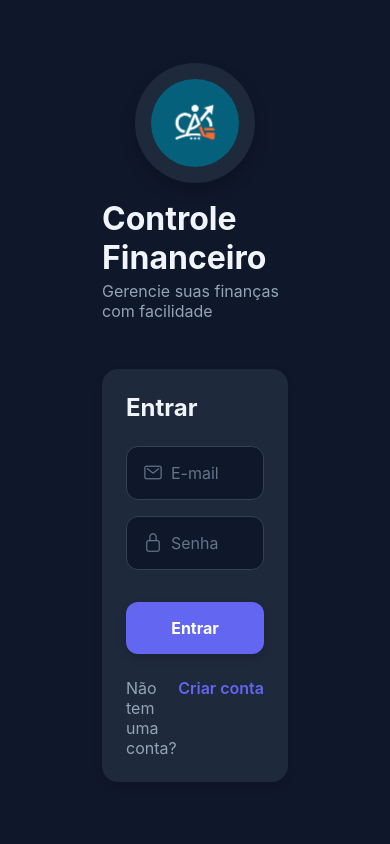
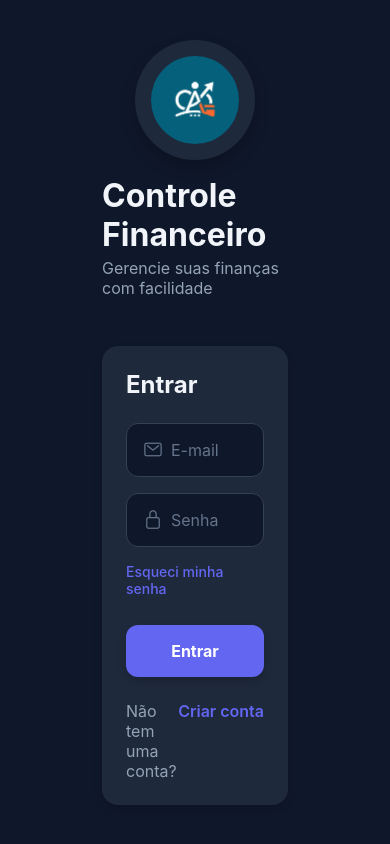
Before and after one commit to n2ilva/ControleFinanceiro, a React Native app: screen /Login in a window 390 px wide. Built offline with nearby package versions, Linux system fonts and the light colour scheme; no server answers.

Commit message:
feat(auth): adicionar reset de senha na tela de login

```diff
--- a/src/screens/LoginScreen/index.tsx
+++ b/src/screens/LoginScreen/index.tsx
@@ -36,6 +36,25 @@ export default function LoginScreen({ navigation }: any) {
             // Navegação será tratada pelo AuthContext
         } catch (error: any) {
             Alert.alert('Erro ao fazer login', error.message);
+        } finally {
+            setLoading(false);
+        }
+    };
+
+    const handleForgotPassword = async () => {
+        const normalizedEmail = email.trim();
+
+        if (!normalizedEmail) {
+            Alert.alert('E-mail obrigatório', 'Informe seu e-mail para receber o link de redefinição de senha.');
+            return;
+        }
+
+        setLoading(true);
+        try {
+            await AuthService.resetPassword(normalizedEmail);
+            Alert.alert('E-mail enviado', 'Enviamos um link para redefinir sua senha. Verifique sua caixa de entrada.');
+        } catch (error: any) {
+            Alert.alert('Erro ao redefinir senha', error.message);
         } finally {
             setLoading(false);
         }
@@ -106,6 +125,14 @@ export default function LoginScreen({ navigation }: any) {
                         </TouchableOpacity>
                     </View>
 
+                    <TouchableOpacity
+                        style={styles.forgotPasswordButton}
+                        onPress={handleForgotPassword}
+                        disabled={loading}
+                    >
+                        <Text style={styles.forgotPasswordText}>Esqueci minha senha</Text>
+                    </TouchableOpacity>
+
                     {/* Botão de Login */}
                     <TouchableOpacity
                         style={[styles.loginButton, loading && styles.loginButtonDisabled]}
--- a/src/screens/LoginScreen/styles.ts
+++ b/src/screens/LoginScreen/styles.ts
@@ -75,6 +75,17 @@ const styles = StyleSheet.create({
     eyeIcon: {
         padding: theme.spacing.sm,
     },
+    forgotPasswordButton: {
+        alignSelf: 'flex-end',
+        marginTop: -theme.spacing.xs,
+        marginBottom: theme.spacing.sm,
+        paddingVertical: theme.spacing.xs,
+    },
+    forgotPasswordText: {
+        fontSize: theme.fontSize.sm,
+        color: theme.colors.primary,
+        fontWeight: theme.fontWeight.medium,
+    },
     loginButton: {
         backgroundColor: theme.colors.primary,
         borderRadius: theme.borderRadius.md,
--- a/src/services/authService.ts
+++ b/src/services/authService.ts
@@ -1,6 +1,7 @@
 import {
   createUserWithEmailAndPassword,
   signInWithEmailAndPassword,
+  sendPasswordResetEmail,
   signOut as firebaseSignOut,
   onAuthStateChanged,
   User,
@@ -30,6 +31,15 @@ export const AuthService = {
     try {
       const userCredential = await signInWithEmailAndPassword(auth, email, password);
       return userCredential.user;
+    } catch (error: any) {
+      throw new Error(this.getErrorMessage(error.code));
+    }
+  },
+
+  // Enviar e-mail de redefinição de senha
+  async resetPassword(email: string): Promise<void> {
+    try {
+      await sendPasswordResetEmail(auth, email);
     } catch (error: any) {
       throw new Error(this.getErrorMessage(error.code));
     }
@@ -67,6 +77,7 @@ export const AuthService = {
       'auth/invalid-credential': 'Credenciais inválidas',
       'auth/too-many-requests': 'Muitas tentativas. Tente novamente mais tarde',
       'auth/network-request-failed': 'Erro de conexão. Verifique sua internet',
+      'auth/missing-email': 'Informe um e-mail para redefinir a senha',
     };
 
     return errorMessages[errorCode] || 'Erro ao autenticar. Tente novamente';
```
